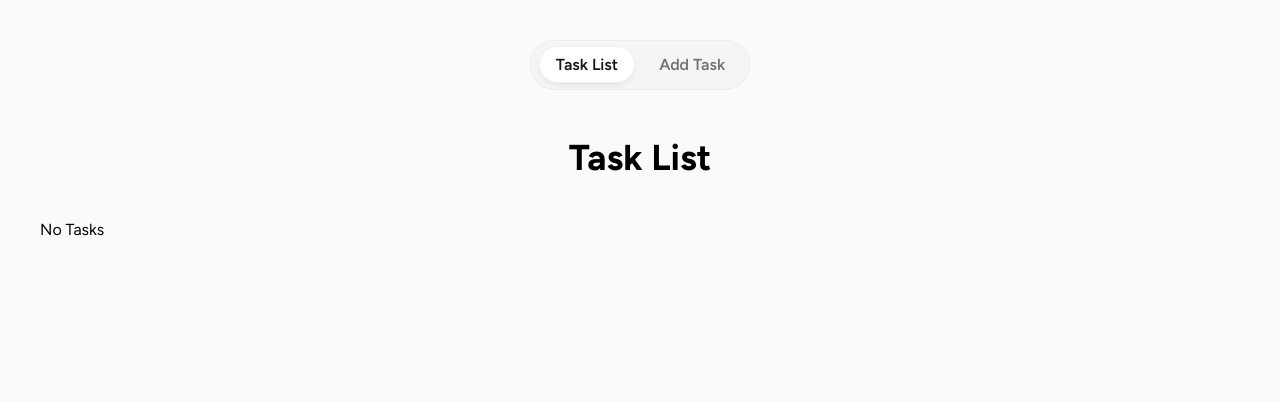
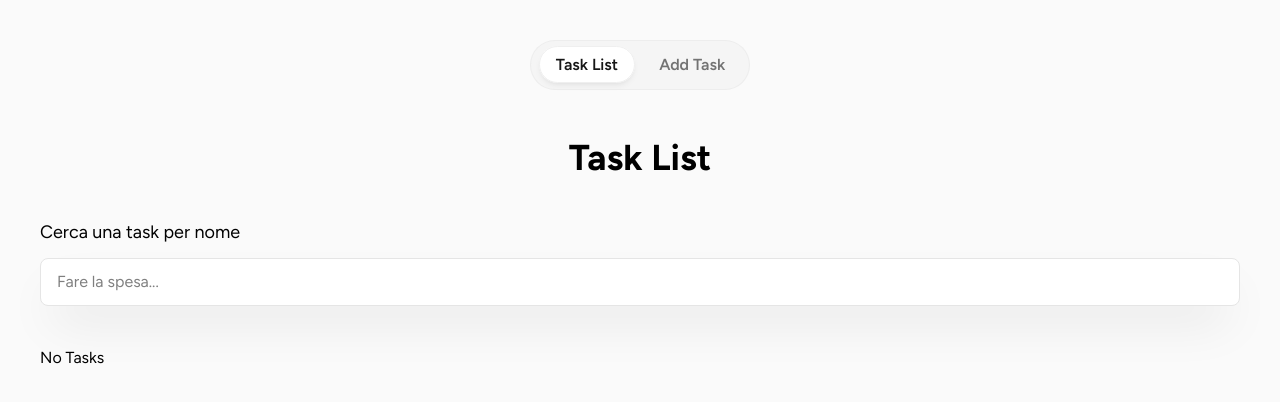
Before and after one commit to lorenzoferrante97/ex-react-task-manager, a React (Vite) app: page / in a window 1280 px wide. Shown: the top 402 px of the page. Built offline with nearby package versions, Linux system fonts and the light colour scheme; no server answers.

Commit message:
add: input search task by title

```diff
--- a/src/pages/TaskList.jsx
+++ b/src/pages/TaskList.jsx
@@ -7,6 +7,12 @@ export default function TaskList() {
   return (
     <>
       <h1 className="text-4xl font-bold text-center">Task List</h1>
+      <div className="flex flex-col gap-3">
+        <label className="text-lg" htmlFor="searchTask">
+          Cerca una task per nome
+        </label>
+        <input className="w-full rounded-lg px-4 py-2 min-h-12 bg-white border border-neutral-200 shadow-2xl shadow-black/10" type="text" placeholder="Fare la spesa..." name="searchTask" id="searchTask" />
+      </div>
       {tasks?.length != 0 ? <List tasks={tasks} /> : <p>No Tasks</p>}
     </>
   );
```
